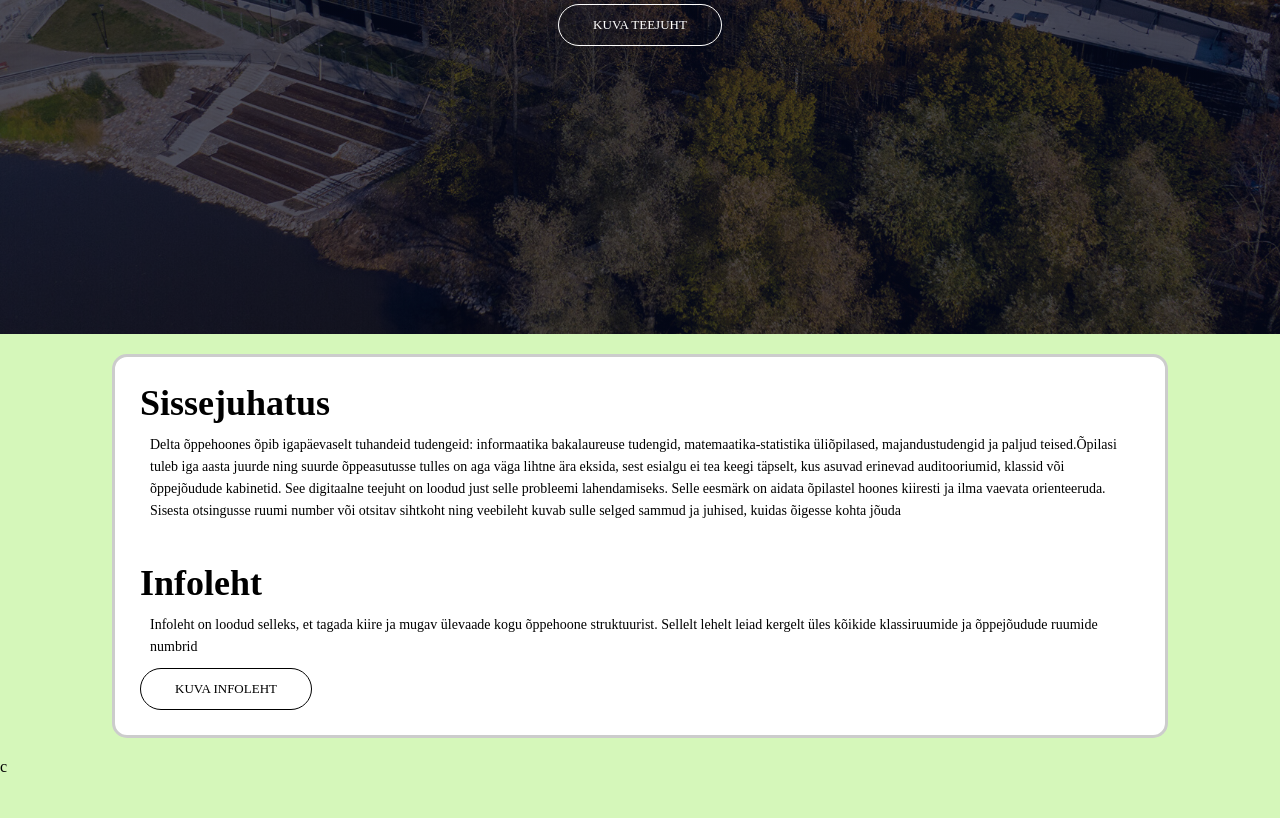
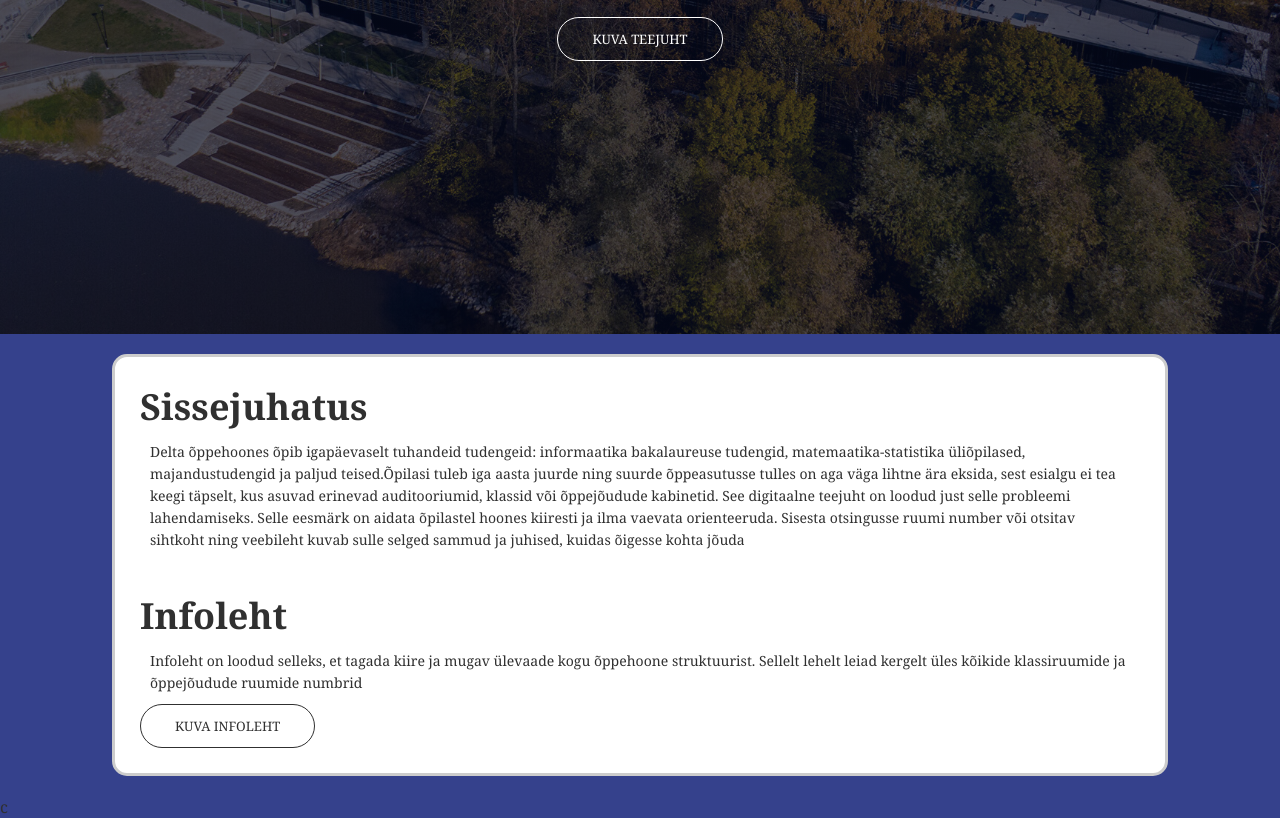
Before and after one commit to GeorgUT/SE-projekt, a plain HTML site: page pealeht.html in a window 1280 px wide. Shown: the part 466-1284 px from the top of the page. Before the commit the page ends 1242 px from the top, so only its background shows below. Drawn offline with Linux system fonts and the light colour scheme; a web font is replaced by a local one.

Commit message:
Lisa ühine CSS ja ühtlusta lehtede põhistiilid

```diff
--- a/delta.css
+++ b/delta.css
@@ -1,19 +1,11 @@
-@import url('https://fonts.googleapis.com/css2?family=Trykker&display=swap');
-
-html {
-    font-family: 'Trykker', monospace, serif;
-}
-
 body {
     margin: 0 4px;
-    padding: 0;
     min-height: 100svh;
     width: calc(100svw - 8px);
     display: flex;
     flex-direction: column;
     overflow: hidden;
     align-items: center;
-    background-color: #051471ce;
     position: relative;
 }
 
@@ -40,18 +32,11 @@ header {
     min-height: 10svh;
     font-size: 1rem;
     padding: 0 8px;
-    color: white;
     white-space: nowrap;
     text-decoration: none;
 }
 
-.map-guide-link:focus-visible, .landing-page-link:focus-visible {
-    outline: 3px solid cyan;
-    outline-offset: 4px;
-}
-
 header h1 {
-    color: whitesmoke;
     font-size: 2.5rem;
 }
 
--- a/kasutusjuhend.css
+++ b/kasutusjuhend.css
@@ -1,17 +1,10 @@
 body {
-    margin: 0;
-    background-color: #051471ce;
     line-height: 1.6;
 }
 
 header {
     padding: 20px;
     text-align: center;
-    color: white;
-}
-
-header a {
-    color: white;
 }
 
 h1 {
@@ -24,16 +17,11 @@ main {
     max-width: 800px;
     margin: 0 auto 30px;
     padding: 25px;
-    background-color: white;
+    background-color: var(--pind);
     border-radius: 10px;
-    color: #303030;
 }
 
 h2 {
     margin-top: 25px;
     font-size: 20px;
 }
-
-a {
-    color: #051471;
-}
--- a/pealeht.html
+++ b/pealeht.html
@@ -6,6 +6,7 @@
     <meta name="viewport" content="width=device-width, initial-scale=1.0">
     <link rel="icon" type="Pildid/jpg" href="Pildid/Favicon.jpg">
     <title>Avaleht</title>
+    <link rel="stylesheet" href="ühine.css">
     <link rel="stylesheet" href="pealeht_style.css">
 </head>
 
--- a/pealeht_style.css
+++ b/pealeht_style.css
@@ -1,9 +1,6 @@
 *{
     margin: 0;
     padding: 0;
-}
-body{
-    background-color: #d5f7ba;
 }
 .header{
     min-height: 100vh;
@@ -16,7 +13,7 @@ body{
 }
 .text-box{
     width: 50%;
-    color: white;
+    color: var(--hele-tekst);
     position: absolute;
     top: 50%;
     left: 50%;
@@ -33,8 +30,8 @@ body{
 .viib_maini{
     display: inline-block;
     text-decoration: none;
-    color: white;
-    border: 1px solid white;
+    color: var(--hele-tekst);
+    border: 1px solid currentColor;
     padding: 12px 34px;
     font-size: 13px;
     background: transparent;
@@ -62,7 +59,6 @@ body{
     font-weight: 600;
 }
 .info p{
-    color: black;
     font-size: 14px;
     font-weight: 300;
     line-height: 22px;
@@ -74,8 +70,8 @@ body{
 .viib_info{
     display: inline-block;
     text-decoration: none;
-    color: black;
-    border: 1px solid black;
+    color: var(--tekst);
+    border: 1px solid currentColor;
     padding: 12px 34px;
     font-size: 13px;
     background: transparent;
@@ -91,7 +87,7 @@ body{
     border: 3px solid #ccc;
     border-radius: 15px;
     padding: 25px;
-    background-color: #ffffff;
+    background-color: var(--pind);
     max-width: 1000px;
     margin: 20px auto;
 }
--- /dev/null
+++ b/ühine.css
@@ -0,0 +1,50 @@
+@import url('https://fonts.googleapis.com/css2?family=Trykker&display=swap');
+
+/* Kõigi lehtede ühised värvid ja põhifont. */
+:root {
+    --taust: #051471ce;
+    --tekst: #303030;
+    --hele-tekst: white;
+    --pind: white;
+    --link: #051471;
+    --fookus: cyan;
+}
+
+html {
+    font-family: 'Trykker', Georgia, serif;
+}
+
+body {
+    margin: 0;
+    padding: 0;
+    background-color: var(--taust);
+    color: var(--tekst);
+}
+
+/* Vormielemendid kasutavad ülejäänud lehega sama fonti. */
+button,
+input,
+select,
+textarea {
+    font-family: inherit;
+}
+
+a {
+    color: var(--link);
+    text-underline-offset: 4px;
+}
+
+header,
+header a {
+    color: var(--hele-tekst);
+}
+
+/* Klaviatuuriga liikudes on aktiivne element selgelt nähtav. */
+a:focus-visible,
+button:focus-visible,
+input:focus-visible,
+select:focus-visible,
+textarea:focus-visible {
+    outline: 3px solid var(--fookus);
+    outline-offset: 4px;
+}
```
Also changed, not shown: delta.html (+1 -0 lines), kasutusjuhend.html (+1 -0 lines).
